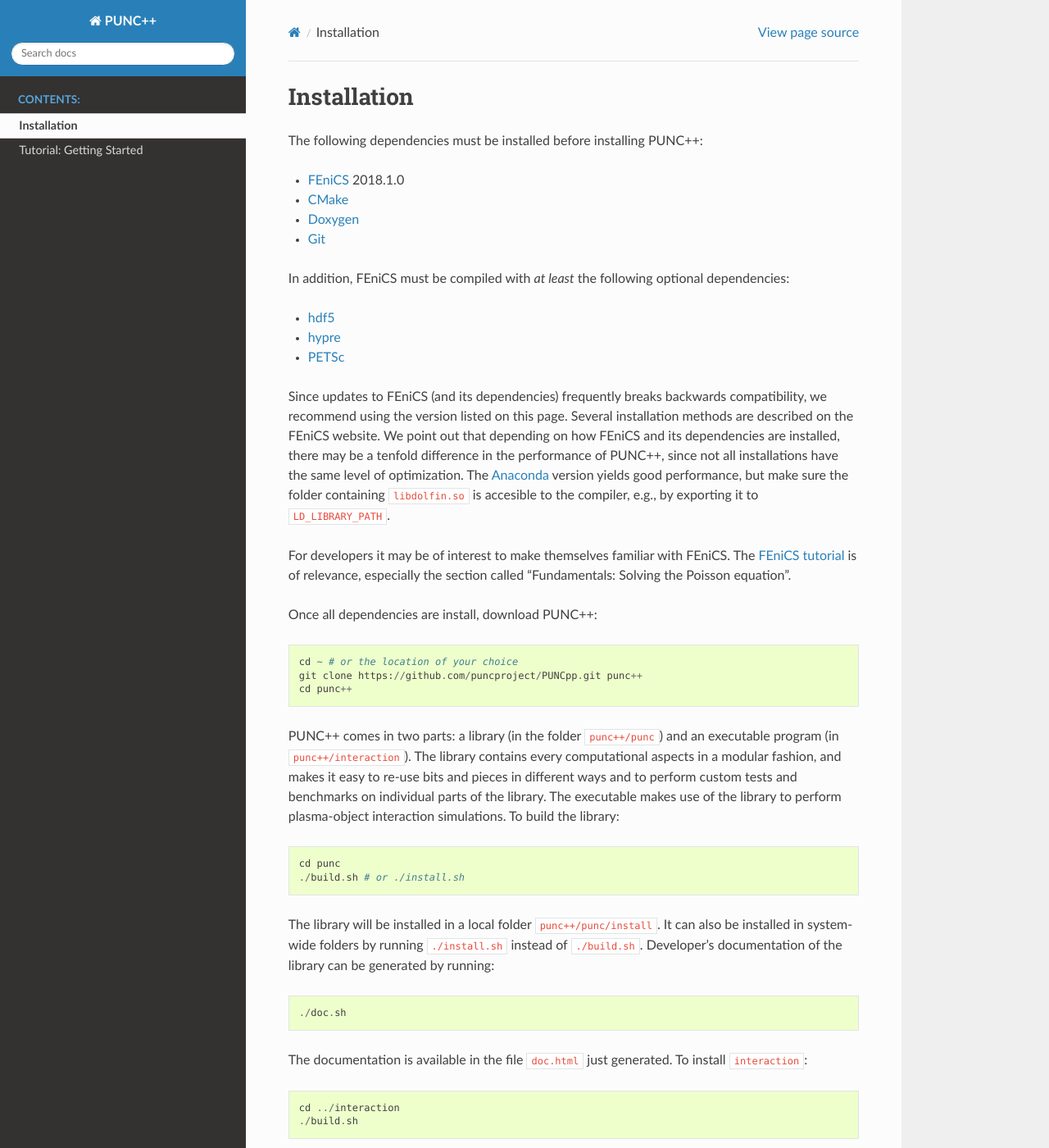
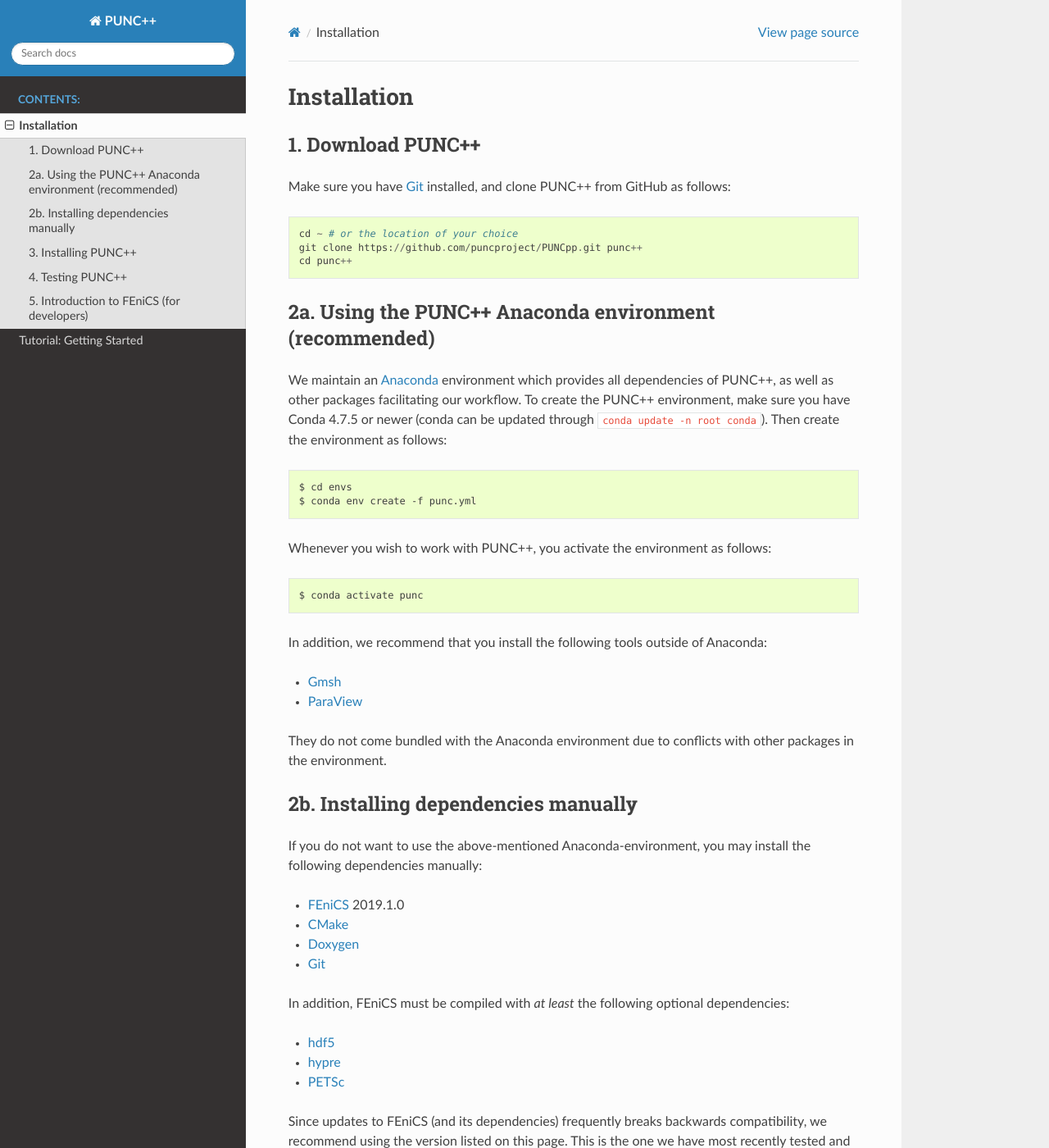
Before and after one commit to puncproject/PUNCpp, a Sphinx documentation site: the page built from docs/source/installation.rst, in a window 1280 px wide and 1400 px high. Shown: the whole window at 82% size. Built offline with Sphinx 7.4.7 and the Read the Docs theme 2.0.0, drawn with Linux system fonts in a browser that asks for light colours; formulas are drawn with MathJax 3; some of the changed text lies outside the part shown.

Commit message:
Updated Installation instructions

```diff
--- a/docs/source/installation.rst
+++ b/docs/source/installation.rst
@@ -1,17 +1,40 @@
 Installation
 ============
 
-The following dependencies must be installed before installing PUNC++:
+1. Download PUNC++
+------------------
+Make sure you have Git_ installed, and clone PUNC++ from GitHub as follows::
 
-- FEniCS_ 2018.1.0
+    cd ~ # or the location of your choice
+    git clone https://github.com/puncproject/PUNCpp.git punc++
+    cd punc++
+
+2a. Using the PUNC++ Anaconda environment (recommended)
+-------------------------------------------------------
+We maintain an Anaconda_ environment which provides all dependencies of PUNC++, as well as other packages facilitating our workflow. To create the PUNC++ environment, make sure you have Conda 4.7.5 or newer (conda can be updated through ``conda update -n root conda``). Then create the environment as follows::
+
+    $ cd envs
+    $ conda env create -f punc.yml
+
+Whenever you wish to work with PUNC++, you activate the environment as follows::
+
+    $ conda activate punc
+
+In addition, we recommend that you install the following tools outside of Anaconda:
+
+- Gmsh_
+- ParaView_
+
+They do not come bundled with the Anaconda environment due to conflicts with other packages in the environment.
+
+2b. Installing dependencies manually
+------------------------------------
+If you do not want to use the above-mentioned Anaconda-environment, you may install the following dependencies manually:
+
+- FEniCS_ 2019.1.0
 - CMake_
 - Doxygen_
 - Git_
-
-.. _FEniCS: https://fenicsproject.org
-.. _CMake: https://cmake.org
-.. _Doxygen: http://www.doxygen.org
-.. _Git: https://git-scm.com
 
 In addition, FEniCS must be compiled with *at least* the following optional dependencies:
 
@@ -19,46 +42,56 @@
 - hypre_
 - PETSc_
 
-.. _hdf5: https://support.hdfgroup.org/HDF5/
-.. _hypre: https://computation.llnl.gov/projects/hypre-scalable-linear-solvers-multigrid-methods
-.. _PETSc: http://www.mcs.anl.gov/petsc/
+Since updates to FEniCS (and its dependencies) frequently breaks backwards compatibility, we recommend using the version listed on this page. This is the one we have most recently tested and used. Several installation methods are described on the FEniCS website. We point out that depending on how FEniCS and its dependencies are installed, there may be a tenfold difference in the performance of PUNC++, since not all installations have the same level of optimization.
 
-Since updates to FEniCS (and its dependencies) frequently breaks backwards compatibility, we recommend using the version listed on this page. Several installation methods are described on the FEniCS website. We point out that depending on how FEniCS and its dependencies are installed, there may be a tenfold difference in the performance of PUNC++, since not all installations have the same level of optimization. The Anaconda_ version yields good performance, but make sure the folder containing ``libdolfin.so`` is accesible to the compiler, e.g., by exporting it to ``LD_LIBRARY_PATH``.
+In addition we recommend installing the following tools for pre- and post-processing:
 
-.. _Anaconda: https://anaconda.org/conda-forge/fenics
+- Gmsh_
+- ParaView_
+- Metaplot_
 
-For developers it may be of interest to make themselves familiar with FEniCS. The `FEniCS tutorial`_ is of relevance, especially the section called "Fundamentals: Solving the Poisson equation".
-
-.. _`FEniCS tutorial`: https://fenicsproject.org/pub/tutorial/html/ftut1.html
-
-Once all dependencies are install, download PUNC++::
-
-    cd ~ # or the location of your choice
-    git clone https://github.com/puncproject/PUNCpp.git punc++
-    cd punc++
-
-PUNC++ comes in two parts: a library (in the folder ``punc++/punc``) and an executable  program (in ``punc++/interaction``). The library contains every computational aspects in a modular fashion, and makes it easy to re-use bits and pieces in different ways and to perform custom tests and benchmarks on individual parts of the library. The executable makes use of the library to perform plasma-object interaction simulations. To build the library::
+3. Installing PUNC++
+--------------------
+PUNC++ comes in two parts: a library (in the folder ``punc++/punc``) and an executable  program (in ``punc++/interaction``). The library contains every computational aspects in a modular fashion, and allows the developer to re-use bits and pieces in different ways and to perform custom tests and benchmarks on individual parts of the library. The executable makes use of the library to perform plasma-object interaction simulations. To build the library::
 
     cd punc
-    ./build.sh # or ./install.sh
+    ./build.sh
 
-The library will be installed in a local folder ``punc++/punc/install``. It can also be installed in system-wide folders by running ``./install.sh`` instead of ``./build.sh``. Developer's documentation of the library can be generated by running::
+The library will be installed in a local folder ``punc++/punc/install``. It can also be installed in system-wide folders by running ``./install.sh`` instead of ``./build.sh``, but we recommend just using ``./build.sh``.
+
+Developer's documentation of the library can be generated by running::
 
     ./doc.sh
 
-The documentation is available in the file ``doc.html`` just generated. To install ``interaction``::
+The documentation is then available in the file ``doc.html``.
+
+To install ``interaction``::
 
     cd ../interaction
     ./build.sh
 
-In addition we recommend installing the following tools for pre- and post-processing:
+4. Testing PUNC++
+-----------------
+To test that the installation is successful, you may run an integration test that runs ``interaction`` and the underlying PUNC++ library as follows::
 
-- Gmsh_ 3
-- ParaView_
-- Metaplot_
+    cd ../test
+    ./test.sh
 
+It should run for a few minutes and then say ``TEST PASSED (relative error < 3%)``. Note that the relative error is statistical in nature, and PUNC++ do not yet have a mechanism to lock the seed of the random number generator. The test may therefore on rare occasions fail with an error slightly higher than 3%. If that happens, run the test again. An actual error will usually be evident, having a much, much larger error, or not reaching this point in the test at all.
+
+5. Introduction to FEniCS (for developers)
+------------------------------------------
+For developers it may be of interest to make themselves familiar with FEniCS. The `FEniCS tutorial`_ is of relevance, especially the section called "Fundamentals: Solving the Poisson equation".
+
+.. _`FEniCS tutorial`: https://fenicsproject.org/pub/tutorial/html/ftut1.html
+.. _FEniCS: https://fenicsproject.org
+.. _CMake: https://cmake.org
+.. _Doxygen: http://www.doxygen.org
+.. _Git: https://git-scm.com
+.. _hdf5: https://support.hdfgroup.org/HDF5/
+.. _hypre: https://computation.llnl.gov/projects/hypre-scalable-linear-solvers-multigrid-methods
+.. _PETSc: http://www.mcs.anl.gov/petsc/
 .. _Gmsh: http://gmsh.info/
 .. _ParaView: https://www.paraview.org/
 .. _Metaplot: https://metaplot.readthedocs.io
-
-The tutorials in this user guide will make use of them. Note that Gmsh changed the format of its files in version 4, and FEniCS 2018.1.0 is not compatible with the new version.
+.. _Anaconda: https://anaconda.org
```
